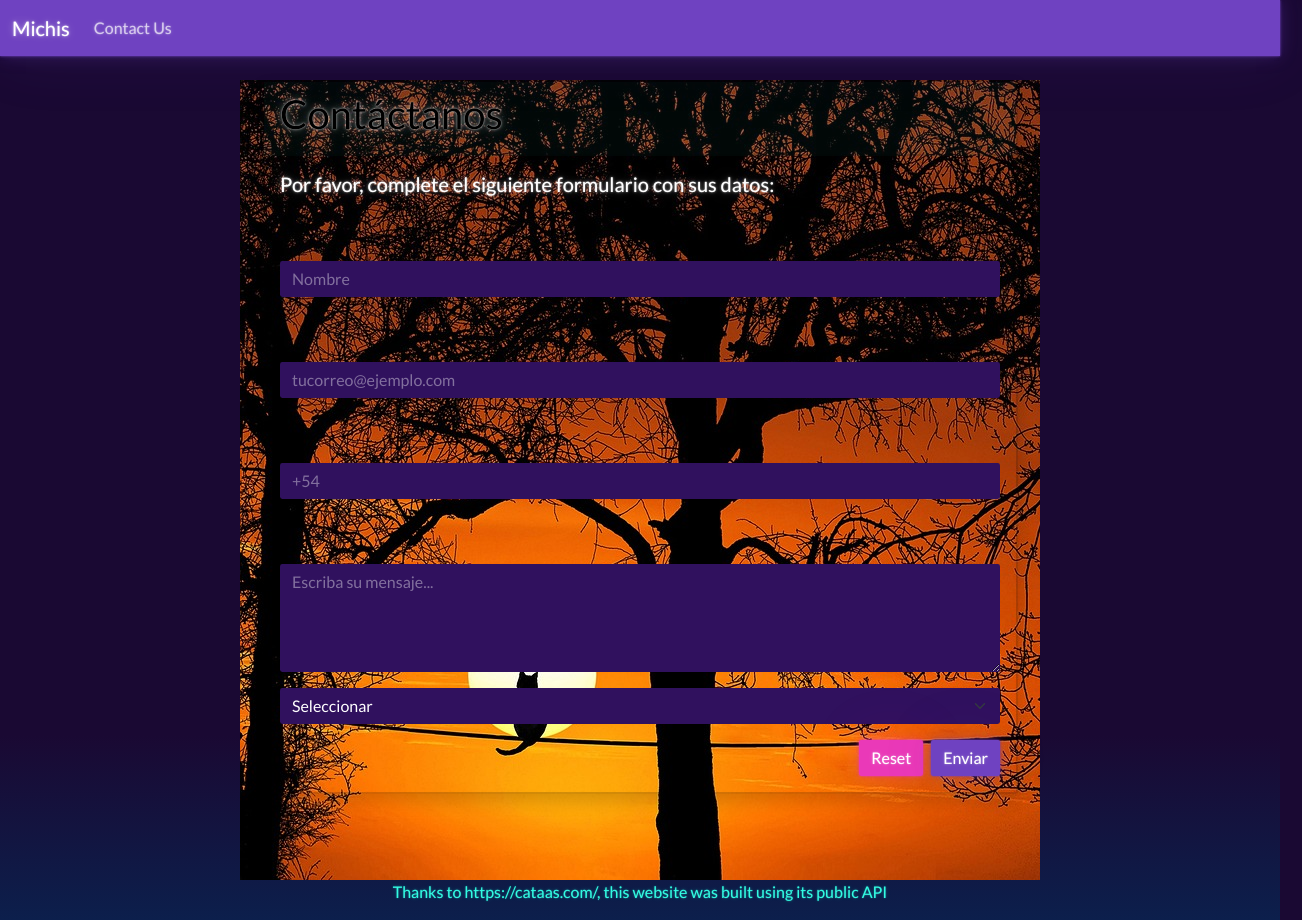
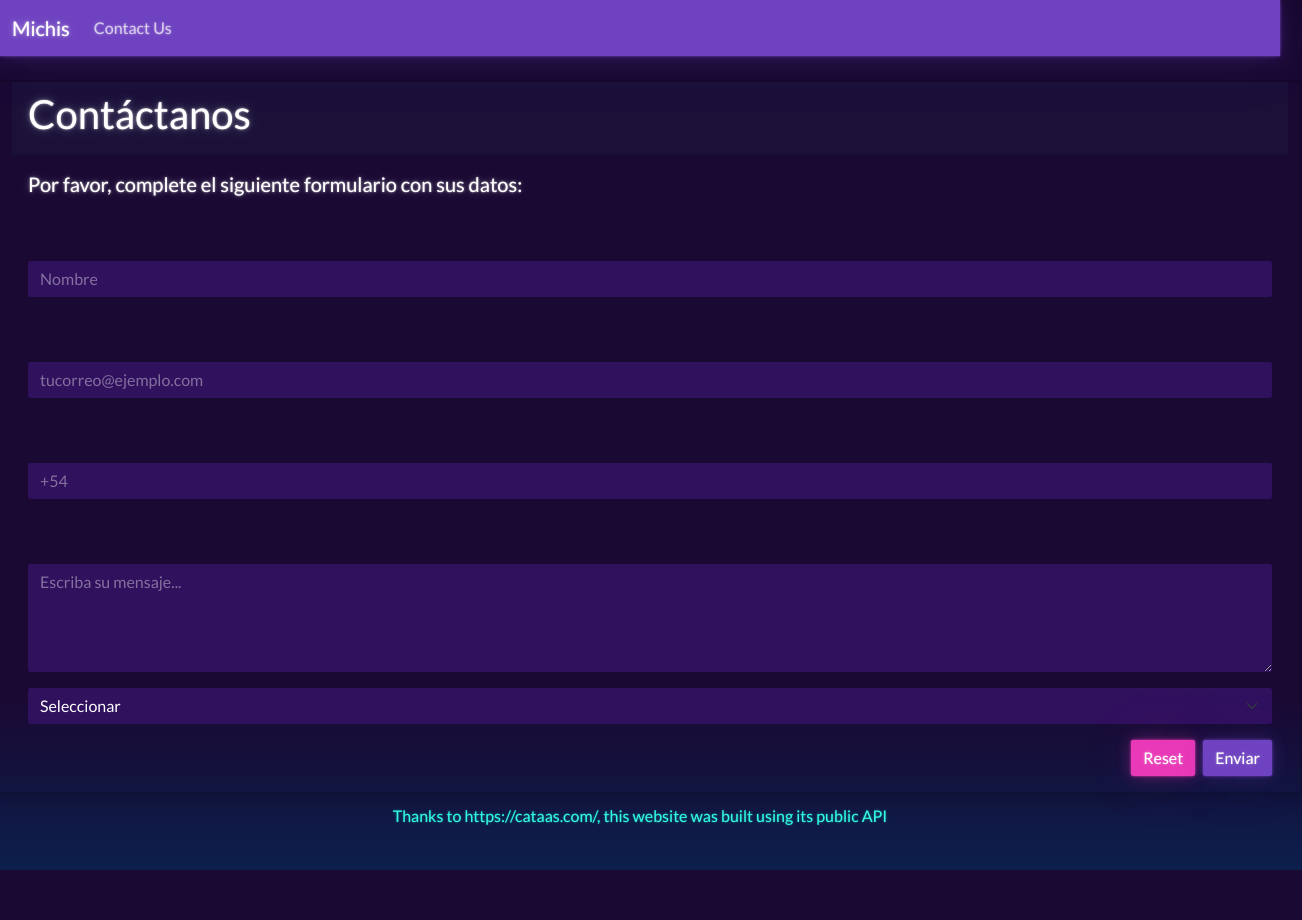
Before and after one commit to melloj-dot/utntpn2, a React (Vite) app: page /contactus in a window 1280 px wide. Shown: the whole page, 1302 px wide, since content can reach past the window. After the commit the page ends 870 px from the top, so only its background shows below. Built offline with nearby package versions, Linux system fonts and the light colour scheme.

Commit message:
added contactus styling

```diff
--- a/src/pages/ContactUsPage.jsx
+++ b/src/pages/ContactUsPage.jsx
@@ -58,11 +58,11 @@ function ContactUs() {
 
 
   return (
-    <div className="container-fluid">
+    <div className='contactForm'>
       <Header/>
-      <div className="container">
+      <div className="row">
         <div className="card shadow">
-          <div className="card-header text-black">
+          <div className="card-header text-white">
             <h1>Contáctanos</h1>
           </div>
           <div className="card-body">
--- a/src/styles/App.css
+++ b/src/styles/App.css
@@ -16,3 +16,7 @@
 .main{
     margin-top: 65px;
 }
+
+.contactForm{
+    margin-top: 70px;
+}
```
